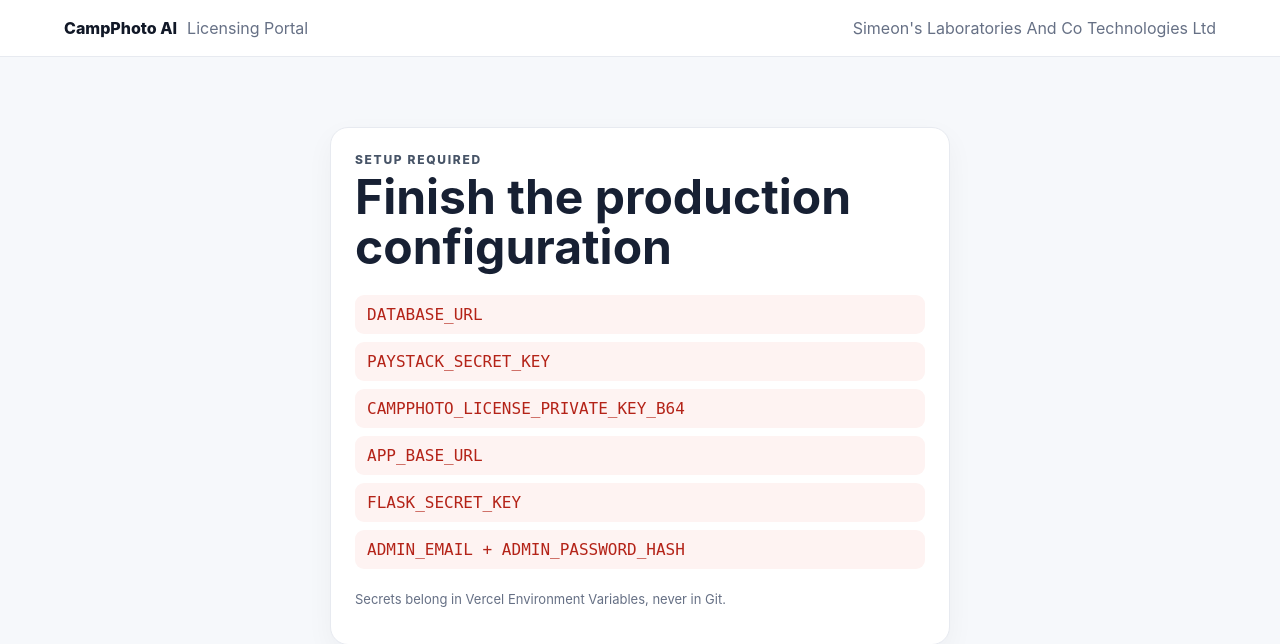
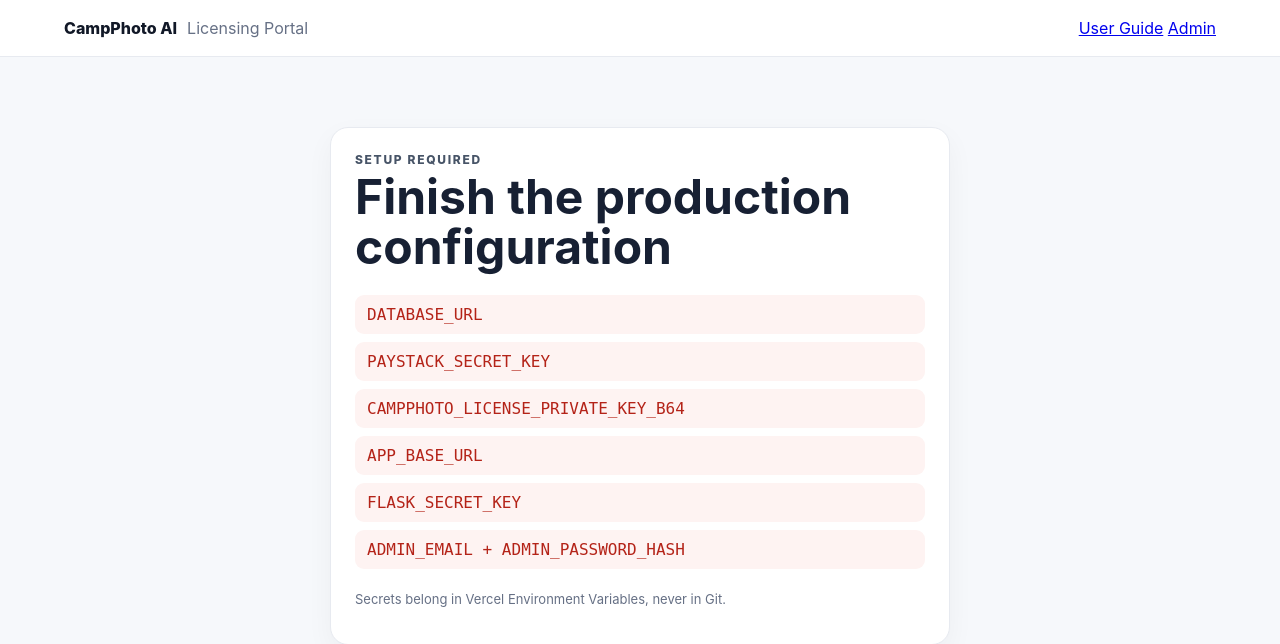
Before and after one commit to Simmyt3r/Camp-photo-ai, a Python web app: template portal/templates/setup.html in a window 1280 px wide. Shown: the top 644 px of the page. Run offline with Jinja, Linux system fonts and the light colour scheme; the template is opened without the code that fills it, so the values that code supplies are empty.

Commit message:
Link portal tutorials from global navigation

```diff
--- a/portal/templates/base.html
+++ b/portal/templates/base.html
@@ -9,7 +9,15 @@
 <body>
   <header class="site-header">
     <div><a class="brand" href="{{ url_for('home') }}">CampPhoto AI</a><span class="muted">Licensing Portal</span></div>
-    <div class="header-right">Simeon's Laboratories And Co Technologies Ltd</div>
+    <nav class="header-nav">
+      <a href="{{ url_for('user_guide') }}">User Guide</a>
+      {% if session.get("admin_authenticated") %}
+        <a href="{{ url_for('admin_guide') }}">Admin Guide</a>
+        <a href="{{ url_for('admin_dashboard') }}">Dashboard</a>
+      {% else %}
+        <a href="{{ url_for('admin_login') }}">Admin</a>
+      {% endif %}
+    </nav>
   </header>
   <main class="container">
     {% with messages = get_flashed_messages(with_categories=true) %}
```
